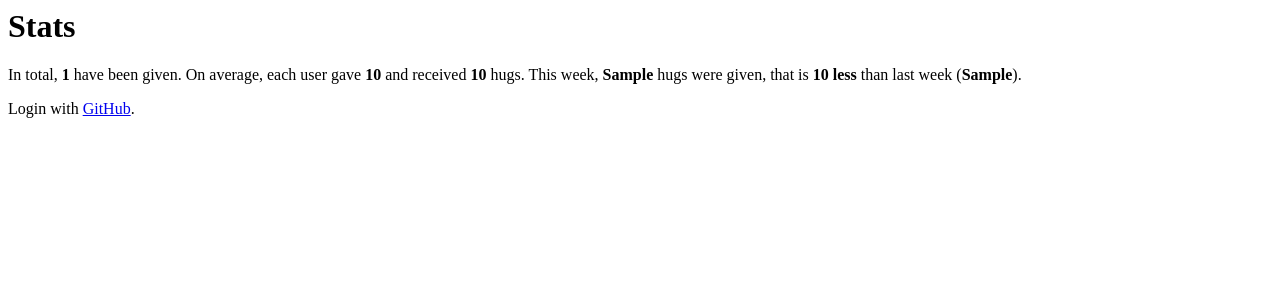
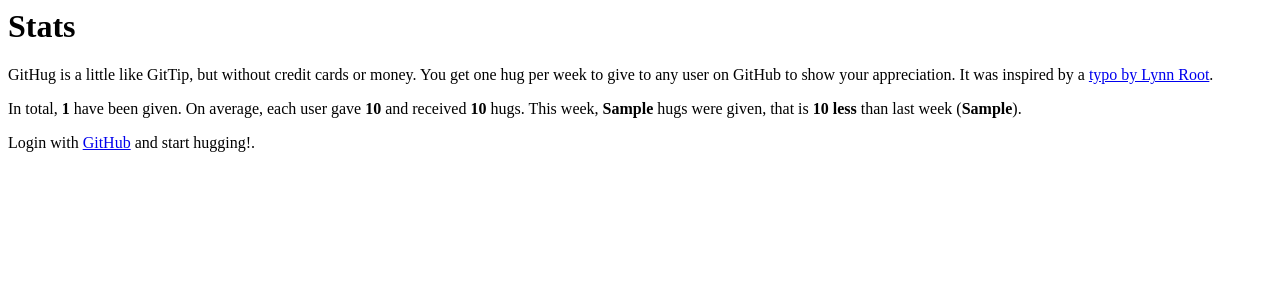
Before and after one commit to ojii/githug, a Flask app: template templates/index.html in a window 1280 px wide. Shown: the top 300 px of the page. Run offline with Flask 2, Linux system fonts and the light colour scheme; the template is opened without the code that fills it: most values are stand-ins (such as "Sample title", 1, 10 or a date in 2020); parts of the project's set-up code (start-up, migrations or seed data) failed here and were passed over.

Commit message:
some about stuff

```diff
--- a/templates/index.html
+++ b/templates/index.html
@@ -1,4 +1,8 @@
 <h1>Stats</h1>
+<p>
+    GitHug is a little like GitTip, but without credit cards or money. You get one hug per week to give to any user on
+    GitHub to show your appreciation. It was inspired by a <a href="https://twitter.com/roguelynn/status/227848062842859520">typo by Lynn Root</a>.
+</p>
 <p>
     In total, <strong>{{ total_hugs }}</strong> have been given. On average, each user gave <strong>{{ average_hugs_given }}</strong>
     and received <strong>{{ average_hugs_received }}</strong> hugs. This week, <strong>{{ hugs_this_week }}</strong>
@@ -18,5 +22,5 @@
     last week (<strong>{{ hugs_last_week }}</strong>).
 </p>
 <p>
-    Login with <a href="{{ url_for('github_login') }}">GitHub</a>.
+    Login with <a href="{{ url_for('github_login') }}">GitHub</a> and start hugging!.
 </p>
```
